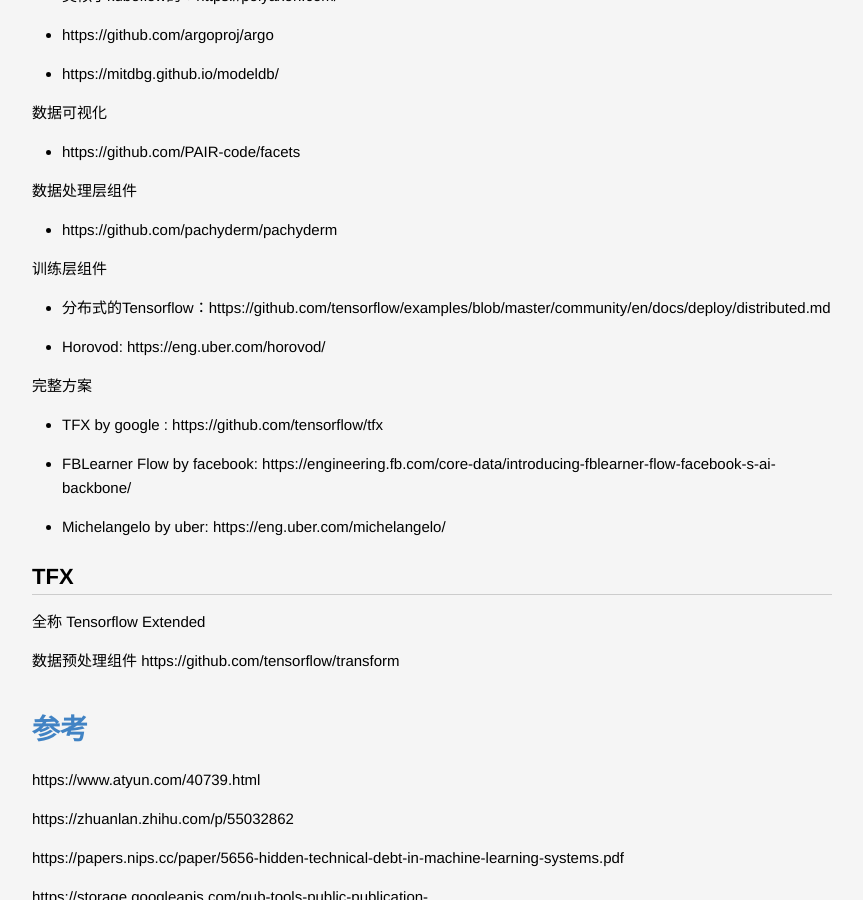
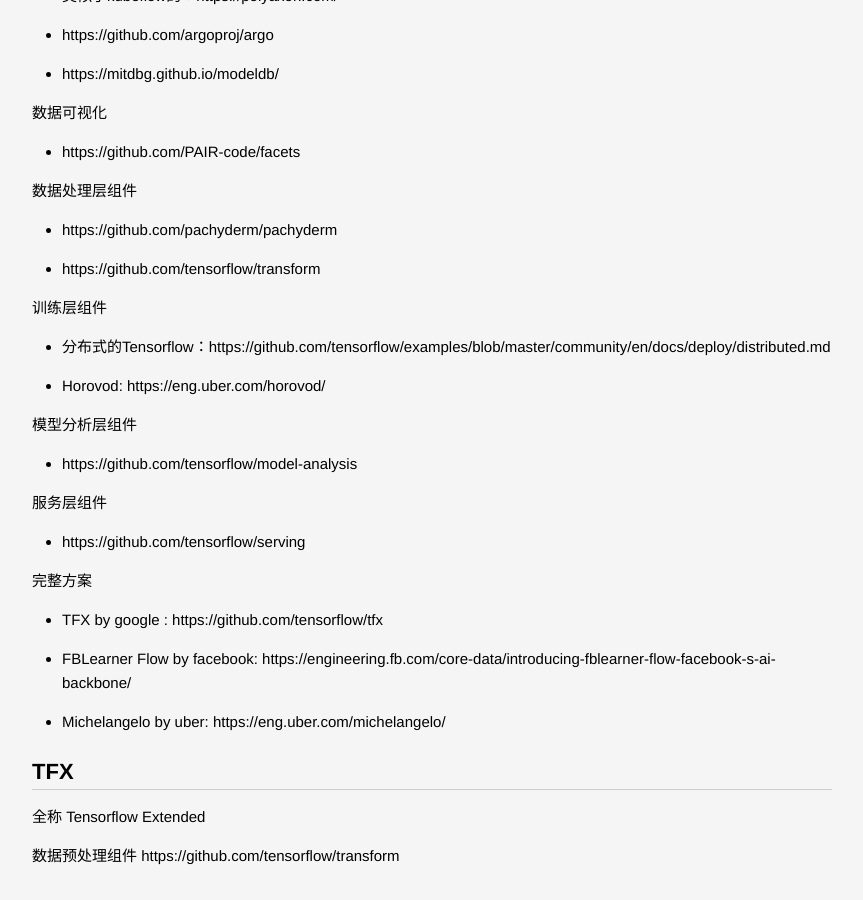
Before and after one commit to lucky521/blog, a Jekyll site: the page built from _posts/ml/2019-05-21-ML-System.markdown, in a window 1280 px wide and 900 px high, scrolled down 3763 px. Shown: the whole window, without its empty margins (208-1071 px from the left). Built offline with Jekyll 4.4.1, drawn with Linux system fonts in a browser that asks for light colours.

Commit message:
Update 2019-05-21-ML-System.markdown

```diff
--- a/_posts/ml/2019-05-21-ML-System.markdown
+++ b/_posts/ml/2019-05-21-ML-System.markdown
@@ -133,10 +133,18 @@
 
 数据处理层组件
 - https://github.com/pachyderm/pachyderm
+- https://github.com/tensorflow/transform
 
 训练层组件
 - 分布式的Tensorflow：https://github.com/tensorflow/examples/blob/master/community/en/docs/deploy/distributed.md
 - Horovod: https://eng.uber.com/horovod/
+
+模型分析层组件
+- https://github.com/tensorflow/model-analysis
+
+服务层组件
+- https://github.com/tensorflow/serving
+
 
 完整方案
 - TFX by google : https://github.com/tensorflow/tfx
```
